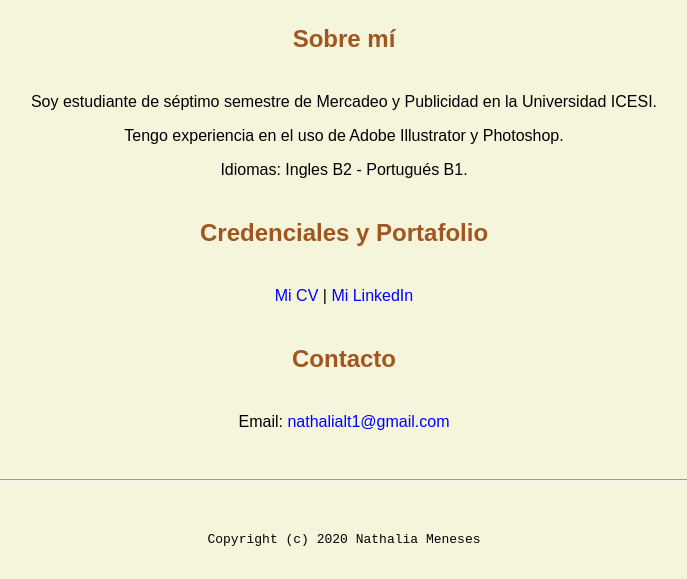
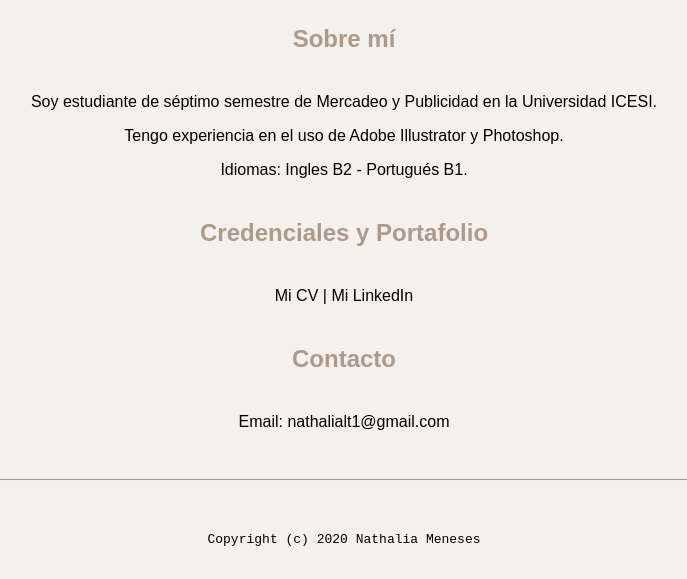
Before and after one commit to nathalialt1/nathalialt1.github.io, a plain HTML site: page index.html in a window 1280 px wide. Shown: the part 491-1070 px from the top of the page, without its empty margins (296-983 px from the left). Drawn offline with Linux system fonts and the light colour scheme.

Commit message:
Update master.css

```diff
--- a/css/master.css
+++ b/css/master.css
@@ -3,17 +3,17 @@
 /* Text inside these asterisks and slashes are comments for human */
 
   a {
-    color: blue; /* set the text color to blue here */
+    color: black; /* set the text color to blue here */
     text-decoration: none; /* This means we do not want hyperlinks to be underlined */
   }
 
   a:hover {
-    color: red; /* set the text color to red here */
+    color: #e4d4d4; /* set the text color to red here */
     text-decoration: none; /* This means we do not want hyperlinks to be underlined */
   }
 
   body {
-    background-color: beige; /* set the background color here */
+    background-color: #f4f0eb; /* set the background color here */
     color: black; /* set the text color to black here */
     font-family: Arial, Helvetica, sans-serif; /* set the font here */
     text-align: center; /* set the text alignment here */
@@ -30,7 +30,7 @@
    }
 
   h2 {
-    color: #A1551F; /* set the text color of to #075AAB here */
+    color: #ae9a8b; /* set the text color of to #075AAB here */
     /* set both the bottom margin and top margin to 2.5rem here */
     margin-bottom: 2.5rem;
     margin-top: 2.5rem;
```
